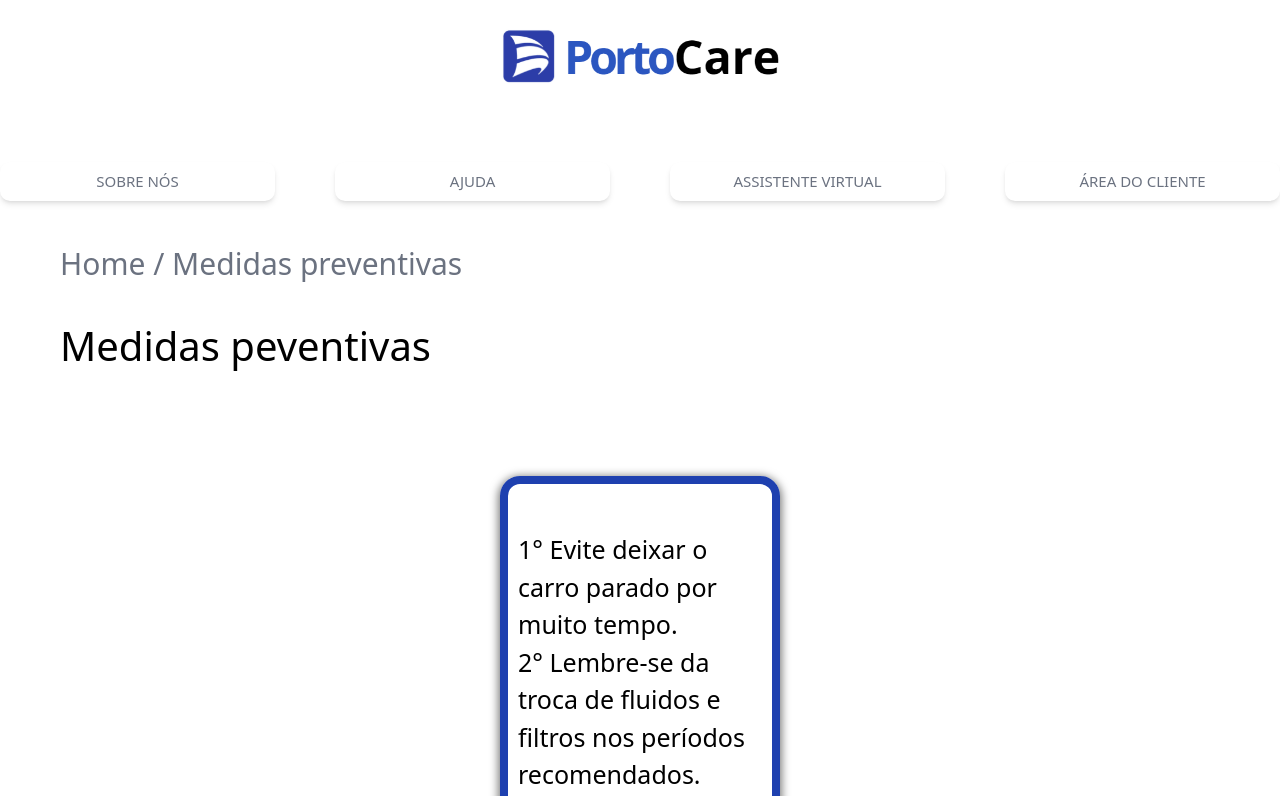
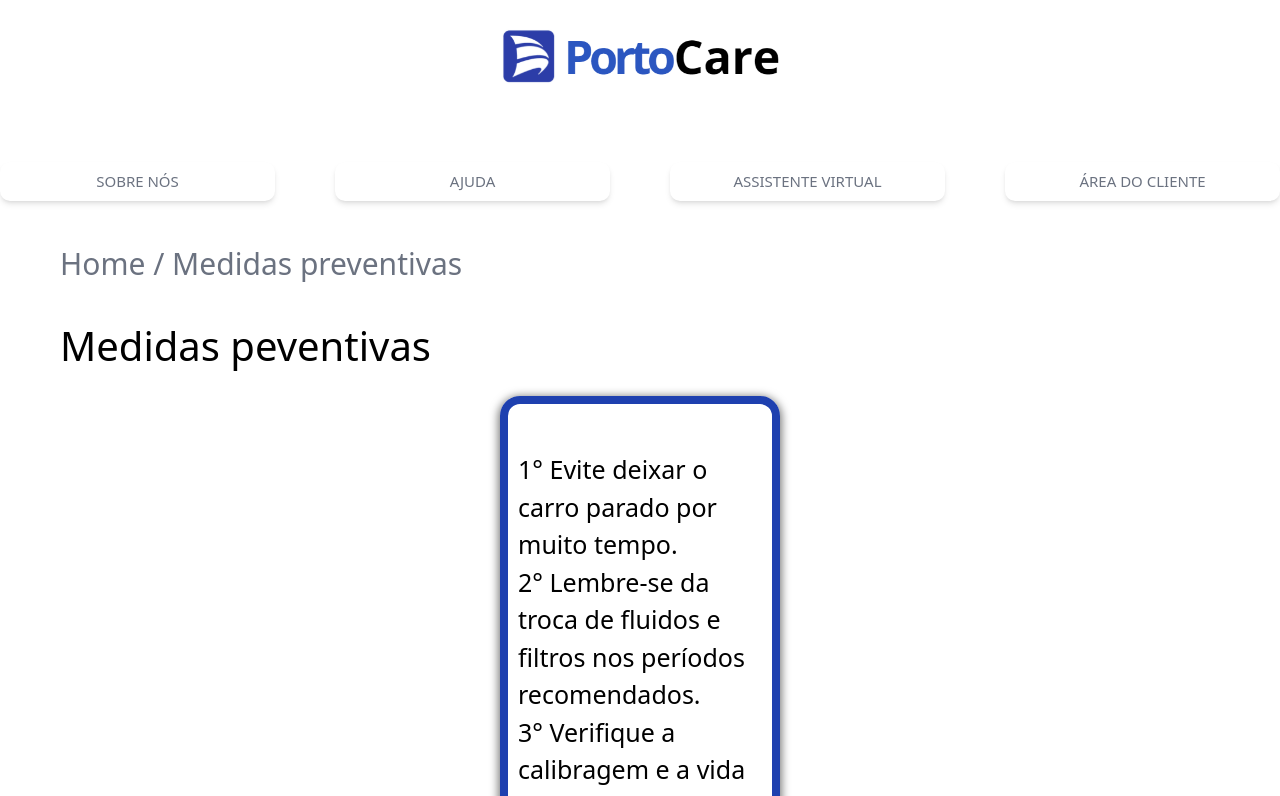
Before and after one commit to gusandrini/PortoCarCare-3, a Next.js app in the folder pcc/: page /medidas in a window 1280 px wide. Shown: the top 796 px of the page. Built offline with nearby package versions, Linux system fonts and the light colour scheme.

Commit message:
corrindo margem

```diff
--- a/pcc/src/app/globals.css
+++ b/pcc/src/app/globals.css
@@ -397,7 +397,7 @@
   .lista_medidas{
     @apply flex justify-center items-center p-[10px] text-[25px] text-black;
 
-    @apply m-[100px] mx-[500px] border-8 border-blue-800 shadow-[0_2px_9px_2px_rgb(127,127,126)] rounded-[20px];
+    @apply m-[20px] mx-[500px] border-8 border-blue-800 shadow-[0_2px_9px_2px_rgb(127,127,126)] rounded-[20px];
 
   }
 }
```
